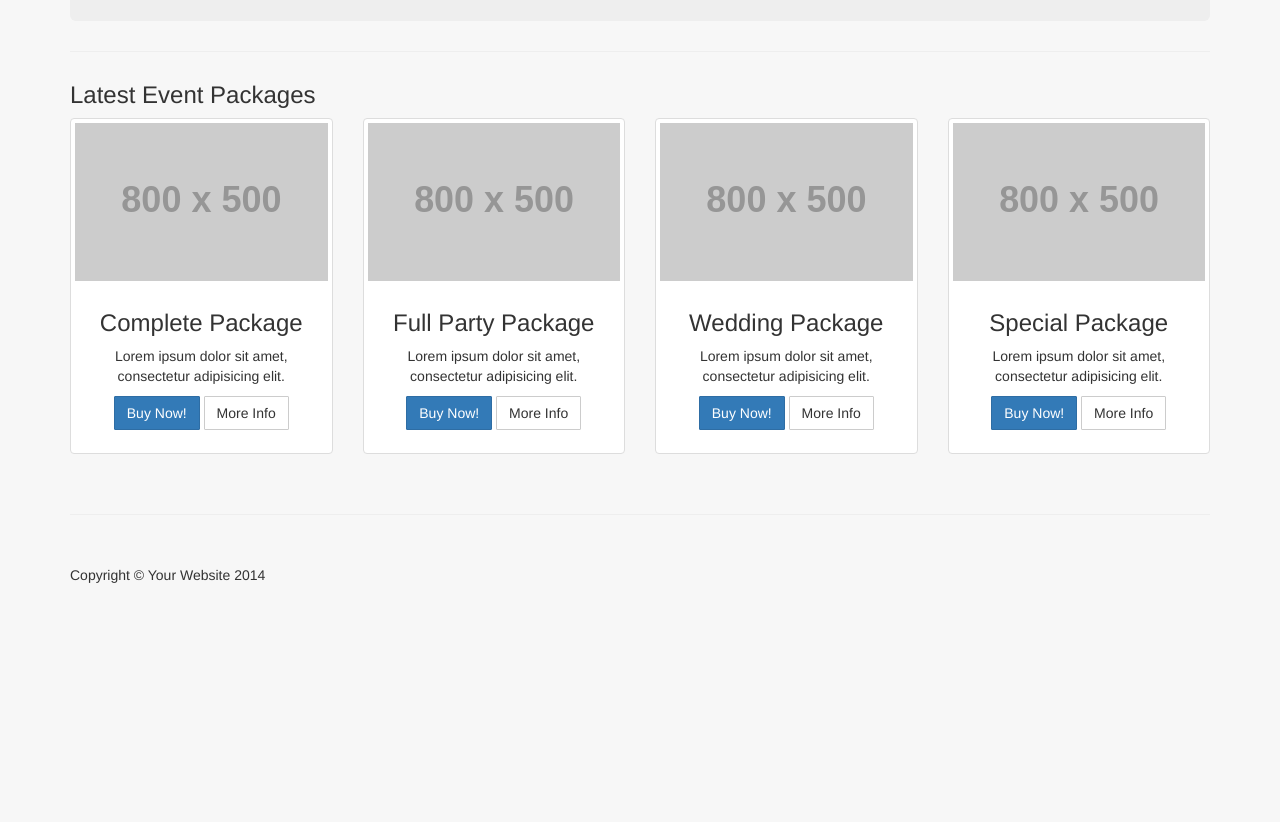
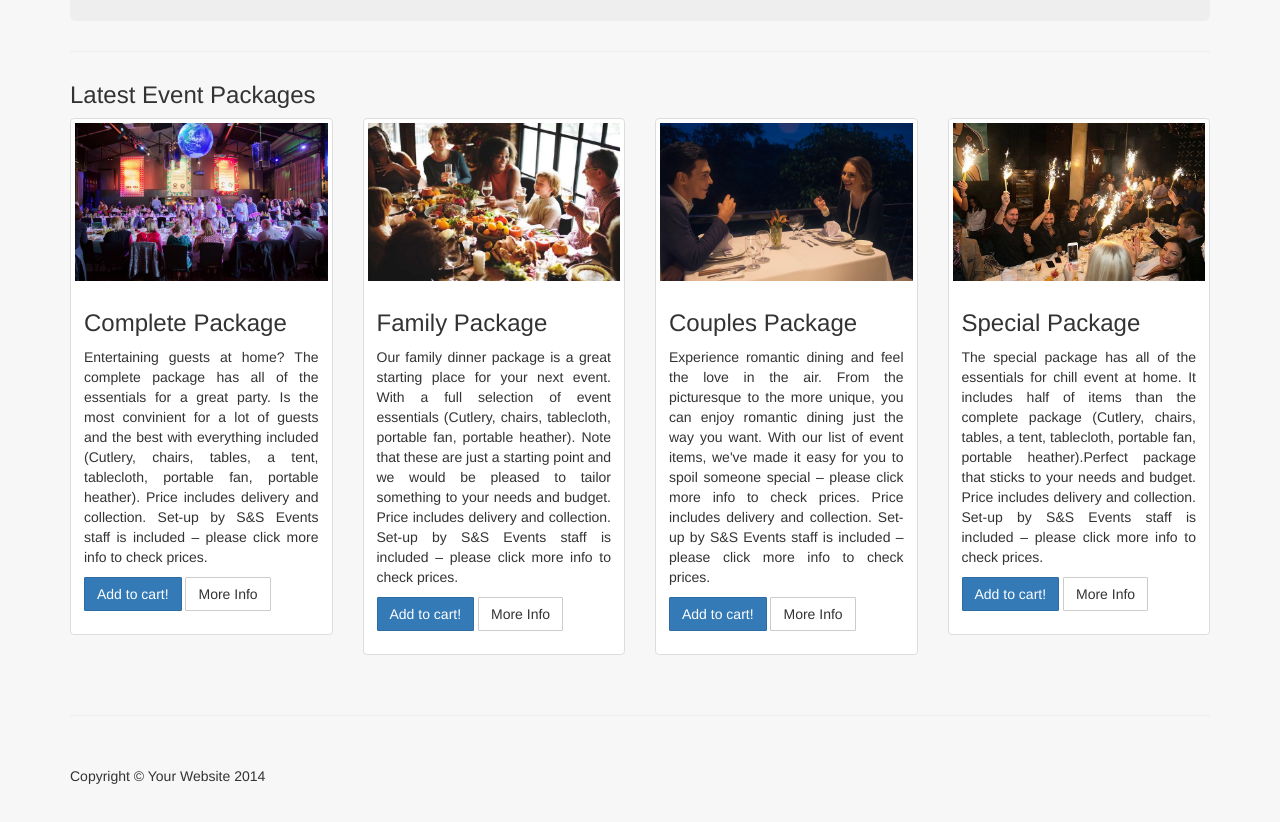
Before and after one commit to hakeemrdaud/BISM2233-Website, a plain HTML site: page index.html in a window 1280 px wide. Shown: the part 620-1442 px from the top of the page. Before the commit the page ends 1265 px from the top, so only its background shows below. Drawn offline with Linux system fonts and the light colour scheme; placeholder pictures from the web are drawn by us.

Commit message:
Added Images and description to latest packages

```diff
--- a/index.html
+++ b/index.html
@@ -85,13 +85,16 @@
                             </ol>
                             <div class="carousel-inner">
                                 <div class="item active">
-                                    <img class="slide-image" src="Images/wed.png" alt="">
+                                    <img class="slide-image" src="Images/comida.png" alt="">
                                 </div>
                                 <div class="item">
                                     <img class="slide-image" src="Images/images.png" alt="">
                                 </div>
                                 <div class="item">
                                     <img class="slide-image" src="Images/flor.png" alt="">
+                                </div>
+                                <div class="item">
+                                    <img class="slide-image" src="Images/im.png" alt="">
                                 </div>
                             </div>
                             <a class="left carousel-control" href="#carousel-example-generic" data-slide="prev">
@@ -120,12 +123,14 @@
 
             <div class="col-md-3 col-sm-6 hero-feature">
                 <div class="thumbnail">
-                    <img src="http://placehold.it/800x500" alt="">
-                    <div class="caption">
+                    <img src="Images/complete.png" alt="">
+                    <div class="caption captionD">
                         <h3>Complete Package</h3>
-                        <p>Lorem ipsum dolor sit amet, consectetur adipisicing elit.</p>
+                                <p>Entertaining guests at home? The complete package has all of the essentials for a great party. Is the most convinient for a lot of guests and the best with everything included (Cutlery, chairs, tables, a tent, tablecloth, portable fan, portable heather).
+                                Price includes delivery and collection. Set-up by S&S Events staff is included – please click more info to check prices.
+                                 </p>
                         <p>
-                            <a href="#" class="btn btn-primary">Buy Now!</a> <a href="#" class="btn btn-default">More Info</a>
+                            <a href="#" class="btn btn-primary">Add to cart!</a> <a href="index2.html" class="btn btn-default">More Info</a>
                         </p>
                     </div>
                 </div>
@@ -133,12 +138,13 @@
 
             <div class="col-md-3 col-sm-6 hero-feature">
                 <div class="thumbnail">
-                    <img src="http://placehold.it/800x500" alt="">
-                    <div class="caption">
-                        <h3>Full Party Package</h3>
-                        <p>Lorem ipsum dolor sit amet, consectetur adipisicing elit.</p>
+                    <img src="Images/family.jpg" alt="">
+                    <div class="caption captionD">
+                        <h3>Family Package</h3>
+                        <p>Our family dinner package is a great starting place for your next event. With a full selection of event essentials (Cutlery, chairs, tablecloth, portable fan, portable heather). Note that these are just a starting point and we would be pleased to tailor something to your needs and budget.
+                        Price includes delivery and collection. Set-up by S&S Events staff is included – please click more info to check prices.</p>
                         <p>
-                            <a href="#" class="btn btn-primary">Buy Now!</a> <a href="#" class="btn btn-default">More Info</a>
+                            <a href="#" class="btn btn-primary">Add to cart!</a> <a href="index2.html" class="btn btn-default">More Info</a>
                         </p>
                     </div>
                 </div>
@@ -146,12 +152,13 @@
 
             <div class="col-md-3 col-sm-6 hero-feature">
                 <div class="thumbnail">
-                    <img src="http://placehold.it/800x500" alt="">
-                    <div class="caption">
-                        <h3>Wedding Package</h3>
-                        <p>Lorem ipsum dolor sit amet, consectetur adipisicing elit.</p>
+                    <img src="Images/couple.jpg" alt="">
+                    <div class="caption captionD">
+                        <h3>Couples Package</h3>
+                        <p>Experience romantic dining and feel the love in the air. From the picturesque to the more unique, you can enjoy romantic dining just the way you want. With our list of event items, we've made it easy for you to spoil someone special – please click more info to check prices.
+                        Price includes delivery and collection. Set-up by S&S Events staff is included – please click more info to check prices.</p>
                         <p>
-                            <a href="#" class="btn btn-primary">Buy Now!</a> <a href="#" class="btn btn-default">More Info</a>
+                            <a href="#" class="btn btn-primary">Add to cart!</a> <a href="index2.html" class="btn btn-default">More Info</a>
                         </p>
                     </div>
                 </div>
@@ -159,12 +166,14 @@
 
             <div class="col-md-3 col-sm-6 hero-feature">
                 <div class="thumbnail">
-                    <img src="http://placehold.it/800x500" alt="">
-                    <div class="caption">
+                    <img src="Images/special.jpg" alt="">
+                    <div class="caption captionD">
                         <h3>Special Package</h3>
-                        <p>Lorem ipsum dolor sit amet, consectetur adipisicing elit.</p>
+                        <p>The special package has all of the essentials for chill event at home.
+                        It includes half of items than the complete package (Cutlery, chairs, tables, a tent, tablecloth, portable fan, portable heather).Perfect package that sticks to your needs and budget.
+                        Price includes delivery and collection. Set-up by S&S Events staff is included – please click more info to check prices.</p>
                         <p>
-                            <a href="#" class="btn btn-primary">Buy Now!</a> <a href="#" class="btn btn-default">More Info</a>
+                            <a href="#" class="btn btn-primary">Add to cart!</a> <a href="index2.html" class="btn btn-default">More Info</a>
                         </p>
                     </div>
                 </div>
```
Also changed, not shown: Images/comida.png (added), Images/complete.png (added), Images/couple.jpg (added), Images/family.jpg (added), Images/im.png (added), Images/special.jpg (added), css/bootstrap.min.css.
